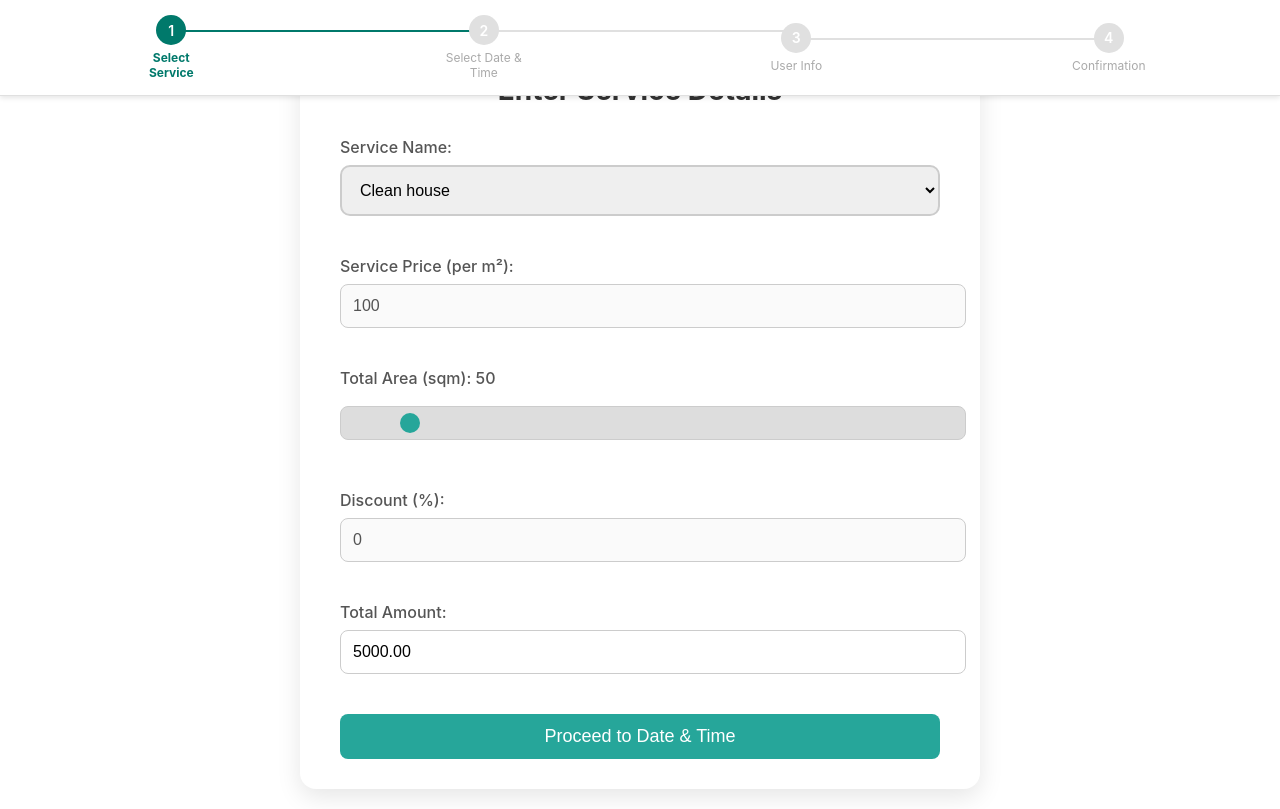
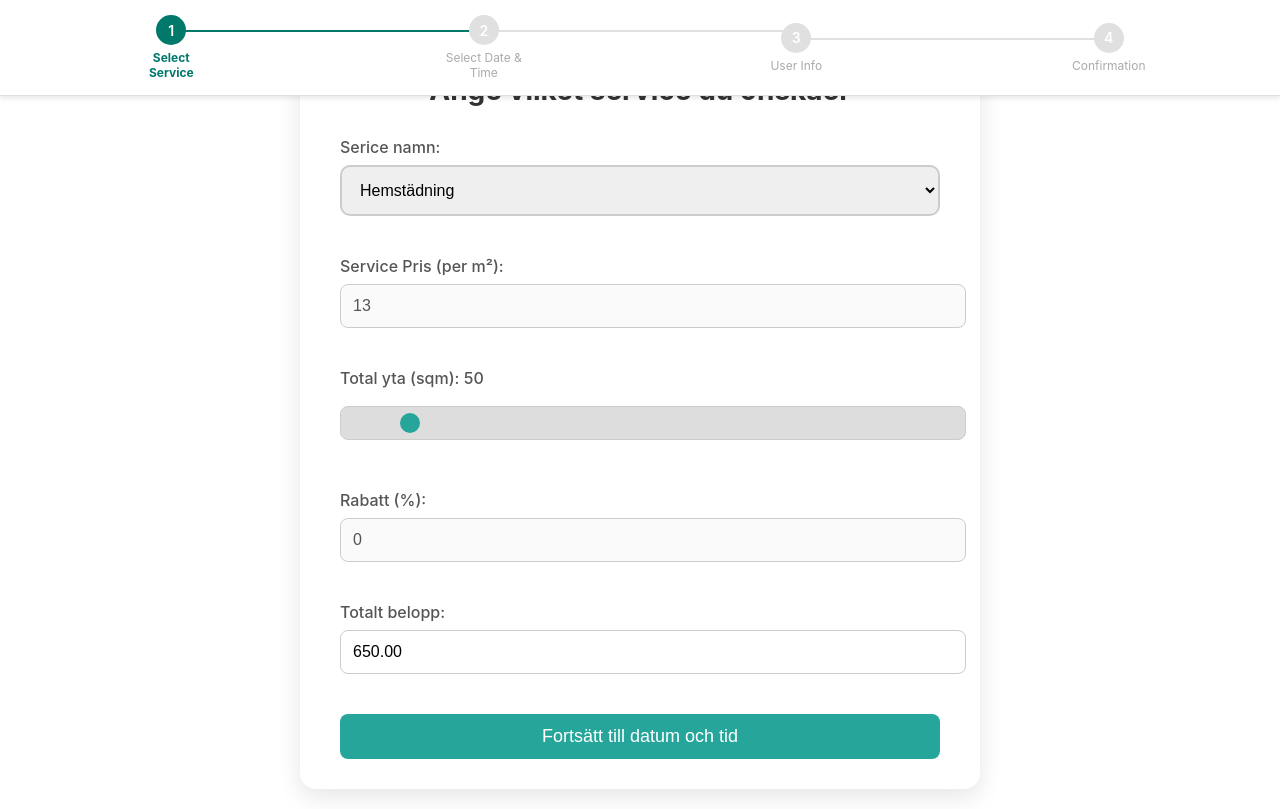
Before and after one commit to baraabd/booking-system, a React (Create React App) app in the folder frontend/: page / in a window 1280 px wide. Built offline with nearby package versions, Linux system fonts and the light colour scheme.

Commit message:
translate all the text to swedish

```diff
--- a/frontend/src/App.jsx
+++ b/frontend/src/App.jsx
@@ -20,6 +20,8 @@ function App() {
   const handleServiceSelect = (details) => {
     setServiceDetails(details);
     setStage(2); // Move to the next step (Calendar)
+    console.log(details)
+
   };
 
   // Step 2: Handle date selection
@@ -31,6 +33,7 @@ function App() {
   const handleTimeSelect = (from, to) => {
     setSelectedTimeFrom(from);
     setSelectedTimeTo(to);
+    console.log(from,to)
   };
 
   // Step 4: Proceed to the user info form after selecting date and time
@@ -38,7 +41,7 @@ function App() {
     if (selectedDate && selectedTimeFrom && selectedTimeTo) {
       setStage(3); // Move to user info form
     } else {
-      alert('Please select both a date and a time slot.');
+      alert('Välj både datum och tid!');
     }
   };
 
@@ -67,6 +70,7 @@ function App() {
   const handleUserDetailsSubmit = (details) => {
     setUserDetails(details);
     setDiscount(details.discount); // Apply discount if user exists
+    console.log(details)
     setStage(4); // Move to confirmation
   };
 
@@ -80,7 +84,7 @@ function App() {
       bookingEnd: selectedTimeTo,
       discount,
     };
-
+    console.log(userDetails, serviceDetails);
     const query = `
       mutation {
         addBooking(
@@ -145,7 +149,7 @@ function App() {
           <CalendarComponent onDateSelect={handleDateSelect} />
           <TimeSlots onTimeSelect={handleTimeSelect} />
           <button onClick={handleProceedToUserInfo} className="confirm-button">
-            Proceed to User Info
+          Fortsätt till ange din info
           </button>
         </>
       )}
@@ -160,7 +164,7 @@ function App() {
         <>
           <BookingConfirmed bookingDetails={{ ...userDetails, ...serviceDetails, bookingDate: selectedDate, timeFrom: selectedTimeFrom, timeTo: selectedTimeTo }} />
           <button onClick={handleConfirmBooking} className="confirm-button">
-            Confirm Booking
+          Bekräfta bokning
           </button>
         </>
       )}
--- a/frontend/src/components/BookingForm.jsx
+++ b/frontend/src/components/BookingForm.jsx
@@ -37,6 +37,8 @@ function BookingForm({ discount: initialDiscount, onConfirmBooking, checkUserExi
       discountMessage,
       discount: parseFloat(appliedDiscount),
     });
+    console.log(appliedDiscount);
+
   };
 
   return (
@@ -45,7 +47,7 @@ function BookingForm({ discount: initialDiscount, onConfirmBooking, checkUserExi
 
       <form onSubmit={handleSubmit} className="booking-form">
         <div className="form-group">
-          <label>Name:</label>
+          <label>Namn:</label>
           <input
             type="text"
             value={name}
@@ -56,7 +58,7 @@ function BookingForm({ discount: initialDiscount, onConfirmBooking, checkUserExi
         </div>
 
         <div className="form-group">
-          <label>Email:</label>
+          <label>E-post:</label>
           <input
             type="email"
             value={email}
@@ -68,7 +70,7 @@ function BookingForm({ discount: initialDiscount, onConfirmBooking, checkUserExi
         </div>
 
         <div className="form-group">
-          <label>Phone:</label>
+          <label>Telefonnummer:</label>
           <input
             type="tel"
             value={phone}
@@ -79,7 +81,7 @@ function BookingForm({ discount: initialDiscount, onConfirmBooking, checkUserExi
         </div>
 
         <div className="form-group">
-          <label>Address:</label>
+          <label>Adress:</label>
           <input
             type="text"
             value={address}
@@ -90,7 +92,7 @@ function BookingForm({ discount: initialDiscount, onConfirmBooking, checkUserExi
         </div>
 
         <div className="form-group">
-          <label>Postal Code:</label>
+          <label>Postnummer:</label>
           <input
             type="text"
             value={postalCode}
@@ -100,7 +102,7 @@ function BookingForm({ discount: initialDiscount, onConfirmBooking, checkUserExi
           />
         </div>
 
-        <button type="submit" className="confirm-button">Confirm booking</button>
+        <button type="submit" className="confirm-button">Sammanfatta på service</button>
       </form>
     </div>
   );
--- a/frontend/src/components/Calendar.jsx
+++ b/frontend/src/components/Calendar.jsx
@@ -27,7 +27,7 @@ function CalendarComponent({ onDateSelect }) {
 
   return (
     <div className="calendar-container" aria-label="Calendar container">
-      <h2 className="calendar-title" aria-label="Select a date">Select a Date</h2>
+      <h2 className="calendar-title" aria-label="Select a date">Ange datumet som passar dig!</h2>
       <Calendar
         onChange={handleDateChange}
         value={selectedDate}
--- a/frontend/src/components/Confirmation.jsx
+++ b/frontend/src/components/Confirmation.jsx
@@ -33,21 +33,21 @@ function BookingConfirmed({ bookingDetails }) {
 
   return (
     <div className="booking-confirmed-container">
-      <h2>Booking Confirmed</h2>
-      <p>Thank you for booking with us, {name || 'N/A'}!</p>
+      <h2>Bokning bekräftad</h2>
+      <p>Tack för att du bokar hos oss, {name || 'N/A'}!</p>
       <div className="booking-info">
-        <div className="booking-row"><span className="booking-label">Name:</span> <span className="booking-value">{name || 'N/A'}</span></div>
-        <div className="booking-row"><span className="booking-label">Email:</span> <span className="booking-value">{email || 'N/A'}</span></div>
-        <div className="booking-row"><span className="booking-label">Phone:</span> <span className="booking-value">{phone || 'N/A'}</span></div>
-        <div className="booking-row"><span className="booking-label">Address:</span> <span className="booking-value">{address || 'N/A'}</span></div>
-        <div className="booking-row"><span className="booking-label">Postal Code:</span> <span className="booking-value">{postalCode || 'N/A'}</span></div>
-        <div className="booking-row"><span className="booking-label">Date:</span> <span className="booking-value">{formattedDate}</span></div>
-        <div className="booking-row"><span className="booking-label">Time Slot:</span> <span className="booking-value">{timeFrom || 'N/A'} - {timeTo || 'N/A'}</span></div>
-        <div className="booking-row"><span className="booking-label">Service Name:</span> <span className="booking-value">{serviceName || 'N/A'}</span></div>
-        <div className="booking-row"><span className="booking-label">Service Price (per m²):</span> <span className="booking-value">${servicePrice || 'N/A'}</span></div>
-        <div className="booking-row"><span className="booking-label">Total Area (sqm):</span> <span className="booking-value">{totalArea || 'N/A'} m²</span></div>
-        <div className="booking-row"><span className="booking-label">Discount:</span> <span className="booking-value">{discount || 0}%</span></div>
-        <div className="booking-row"><span className="booking-label">Total Amount:</span> <span className="booking-value">${amount || 'N/A'}</span></div>
+        <div className="booking-row"><span className="booking-label">Namn:</span> <span className="booking-value">{name || 'N/A'}</span></div>
+        <div className="booking-row"><span className="booking-label">E-post:</span> <span className="booking-value">{email || 'N/A'}</span></div>
+        <div className="booking-row"><span className="booking-label">Phonenummer:</span> <span className="booking-value">{phone || 'N/A'}</span></div>
+        <div className="booking-row"><span className="booking-label">Adress:</span> <span className="booking-value">{address || 'N/A'}</span></div>
+        <div className="booking-row"><span className="booking-label">Postnummer:</span> <span className="booking-value">{postalCode || 'N/A'}</span></div>
+        <div className="booking-row"><span className="booking-label">Datum:</span> <span className="booking-value">{formattedDate}</span></div>
+        <div className="booking-row"><span className="booking-label">Service tillgänglig:</span> <span className="booking-value">{timeFrom || 'N/A'} - {timeTo || 'N/A'}</span></div>
+        <div className="booking-row"><span className="booking-label">Service Namn:</span> <span className="booking-value">{serviceName || 'N/A'}</span></div>
+        <div className="booking-row"><span className="booking-label">Service Pris (per m²):</span> <span className="booking-value">${servicePrice || 'N/A'}</span></div>
+        <div className="booking-row"><span className="booking-label">Total yta (sqm):</span> <span className="booking-value">{totalArea || 'N/A'} m²</span></div>
+        <div className="booking-row"><span className="booking-label">Rabatt:</span> <span className="booking-value">{discount || 0}%</span></div>
+        <div className="booking-row"><span className="booking-label">Totalt belopp:</span> <span className="booking-value">${amount || 'N/A'}</span></div>
       </div>
       <button onClick={handleGoToWebsite} className="confirm-button">
         Go to Website
--- a/frontend/src/components/ServiceDetails.jsx
+++ b/frontend/src/components/ServiceDetails.jsx
@@ -2,10 +2,9 @@ import React, { useState, useEffect } from 'react';
 import '../ServiceDetails.css';
 
 const services = [
-  { name: 'Clean house', price: 100 },
-  { name: 'Move things', price: 1000 },
-  { name: 'Clean apartment', price: 100 },
-  { name: 'Clean and move', price: 1500 },
+  { name: 'Hemstädning', price: 13 },
+  { name: 'Flyttstädning', price: 32 },
+  { name: 'Flyttning', price: 79 },
 ];
 
 function ServiceDetails({ onProceedToUser, discount: initialDiscount }) {
@@ -31,17 +30,19 @@ function ServiceDetails({ onProceedToUser, discount: initialDiscount }) {
 
   const handleSubmit = (e) => {
     e.preventDefault();
-    const serviceDetails = { selectedService, servicePrice, totalArea, discount, amount };
+    const serviceDetails = { serviceName: selectedService, servicePrice, totalArea, discount, amount };
     onProceedToUser(serviceDetails);
   };
 
+
+
   return (
     <div className="service-details-container">
-      <h2>Enter Service Details</h2>
+      <h2>Ange vilket service du önskaer</h2>
 
       <form onSubmit={handleSubmit} className="service-form">
         <div className="form-group">
-          <label>Service Name:</label>
+          <label>Serice namn:</label>
           <select value={selectedService} onChange={handleServiceChange}>
             {services.map(service => (
               <option key={service.name} value={service.name}>
@@ -52,7 +53,7 @@ function ServiceDetails({ onProceedToUser, discount: initialDiscount }) {
         </div>
 
         <div className="form-group">
-          <label>Service Price (per m²):</label>
+          <label>Service Pris (per m²):</label>
           <input
             type="number"
             value={servicePrice}
@@ -61,7 +62,7 @@ function ServiceDetails({ onProceedToUser, discount: initialDiscount }) {
         </div>
 
         <div className="form-group">
-          <label>Total Area (sqm): {totalArea}</label>
+          <label>Total yta (sqm): {totalArea}</label>
           <input
             type="range"
             min="10"
@@ -72,7 +73,7 @@ function ServiceDetails({ onProceedToUser, discount: initialDiscount }) {
         </div>
 
         <div className="form-group">
-          <label>Discount (%):</label>
+          <label>Rabatt (%):</label>
           <input
             type="number"
             min="0"
@@ -83,7 +84,7 @@ function ServiceDetails({ onProceedToUser, discount: initialDiscount }) {
         </div>
 
         <div className="form-group">
-          <label>Total Amount:</label>
+          <label>Totalt belopp:</label>
           <input
             type="number"
             value={amount}
@@ -91,7 +92,7 @@ function ServiceDetails({ onProceedToUser, discount: initialDiscount }) {
           />
         </div>
 
-        <button type="submit" className="confirm-button">Proceed to Date & Time</button>
+        <button type="submit" className="confirm-button">Fortsätt till datum och tid</button>
       </form>
     </div>
   );
--- a/frontend/src/components/TimeSlots.jsx
+++ b/frontend/src/components/TimeSlots.jsx
@@ -25,10 +25,10 @@ function TimeSlots({ onTimeSelect }) {
 
   return (
     <div className="time-slots-container">
-      <h2>Select Time Slot</h2>
+      <h2>Vilken period passar dig?</h2>
       <div className="time-range-display">
-        <span>From: <strong>{convertMinutesToTime(timeRange[0])}</strong></span>
-        <span>To: <strong>{convertMinutesToTime(timeRange[1])}</strong></span>
+        <span>Från: <strong>{convertMinutesToTime(timeRange[0])}</strong></span>
+        <span>Till: <strong>{convertMinutesToTime(timeRange[1])}</strong></span>
       </div>
       <ReactSlider
         className="time-slider"
```
Also changed, not shown: 1 other file (tests, documents, lock files or other folders).
